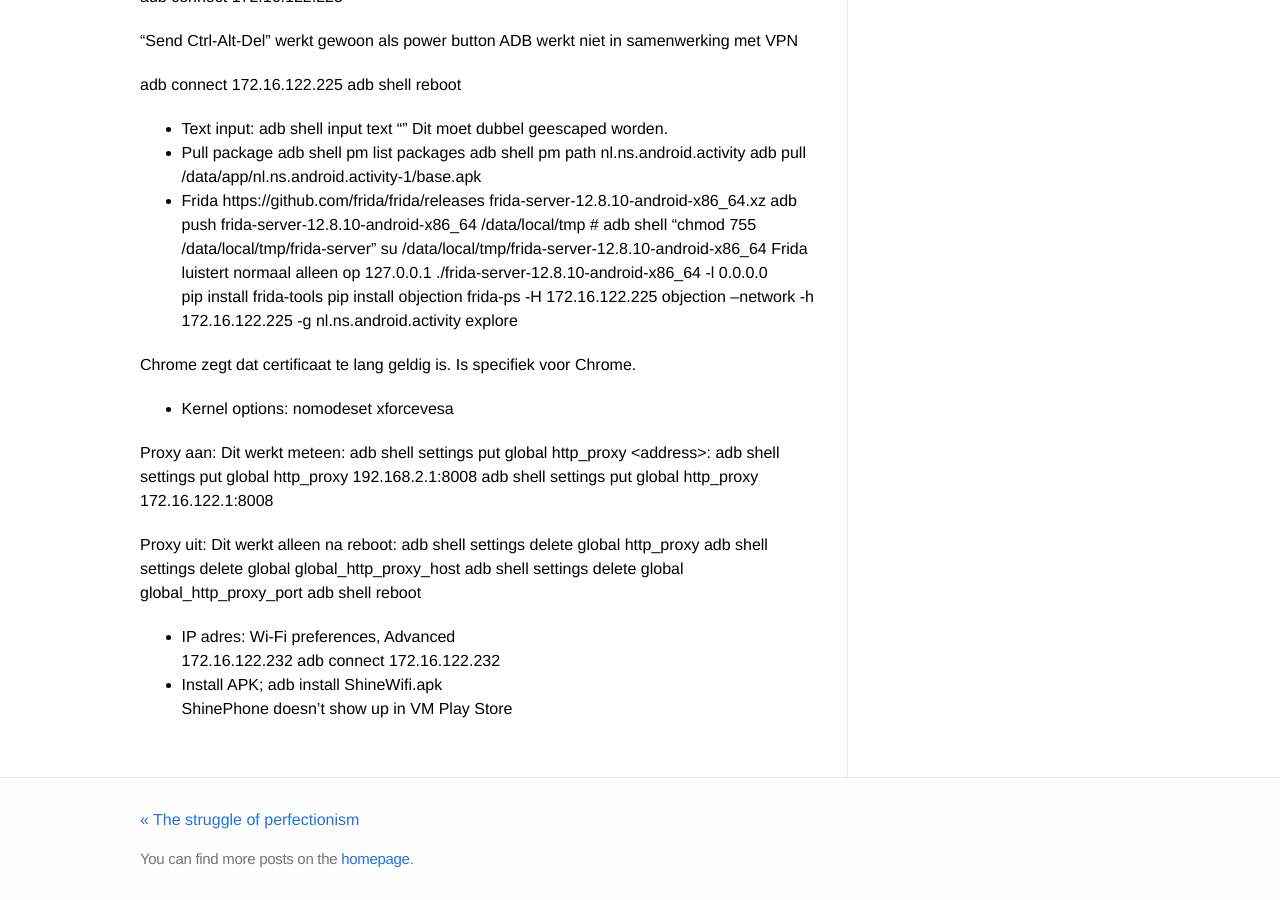
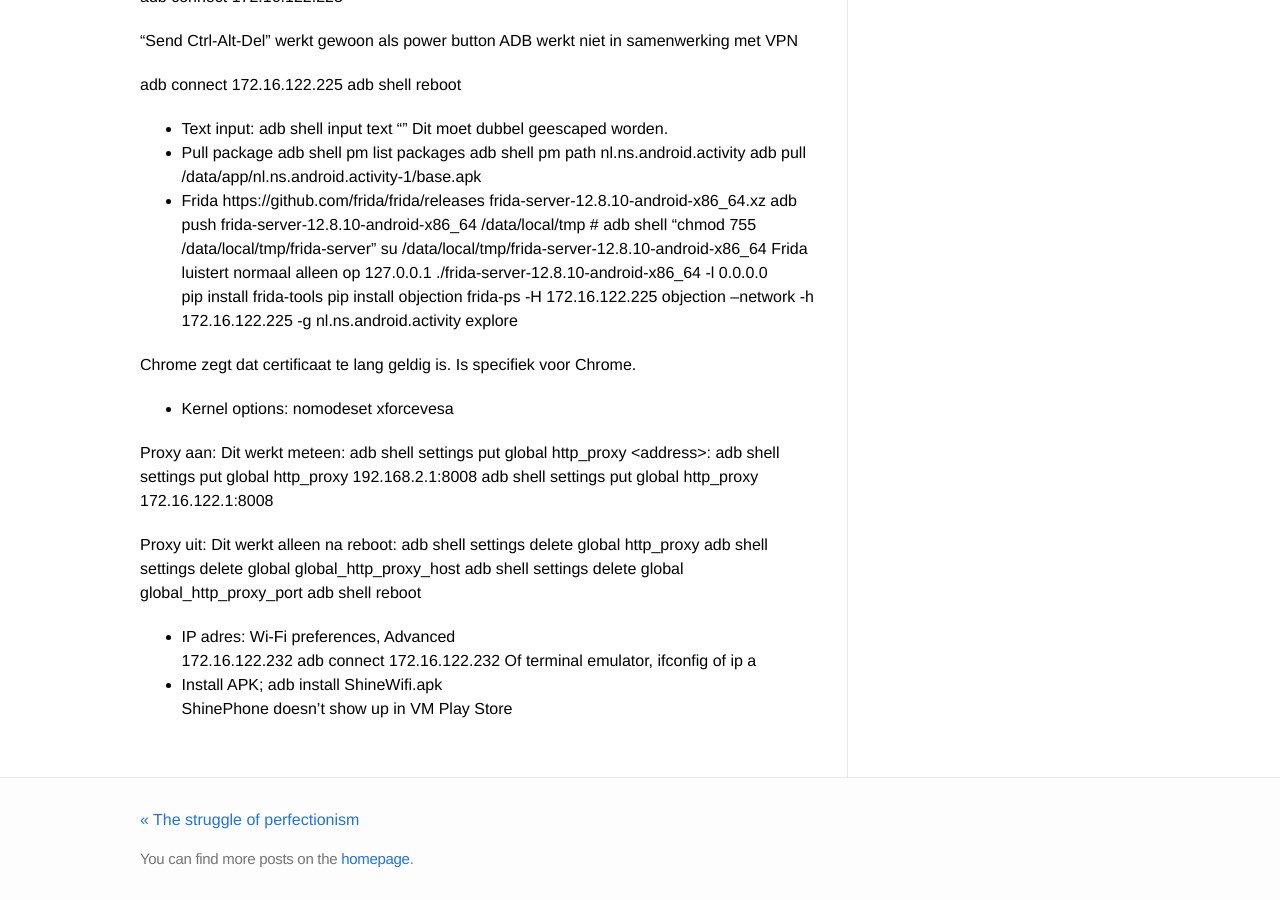
Before and after one commit to Sjord/Sjord.github.io, a Jekyll site: the page built from _posts/2020-04-02-testing-android-apps-on-a-virtual-machine.md, in a window 1280 px wide and 900 px high, scrolled down 714 px. Built offline with Jekyll 4.4.1, drawn with Linux system fonts in a browser that asks for light colours; our own code applies the rules of GitHub Pages for plain Markdown files.

Commit message:
Note about terminal emulator

```diff
--- a/_posts/2020-04-02-testing-android-apps-on-a-virtual-machine.md
+++ b/_posts/2020-04-02-testing-android-apps-on-a-virtual-machine.md
@@ -95,6 +95,7 @@ Proxy uit:
 * IP adres: Wi-Fi preferences, Advanced
     172.16.122.232
     adb connect 172.16.122.232
+    Of terminal emulator, ifconfig of ip a
 
 * Install APK;
     adb install ShineWifi.apk
```
